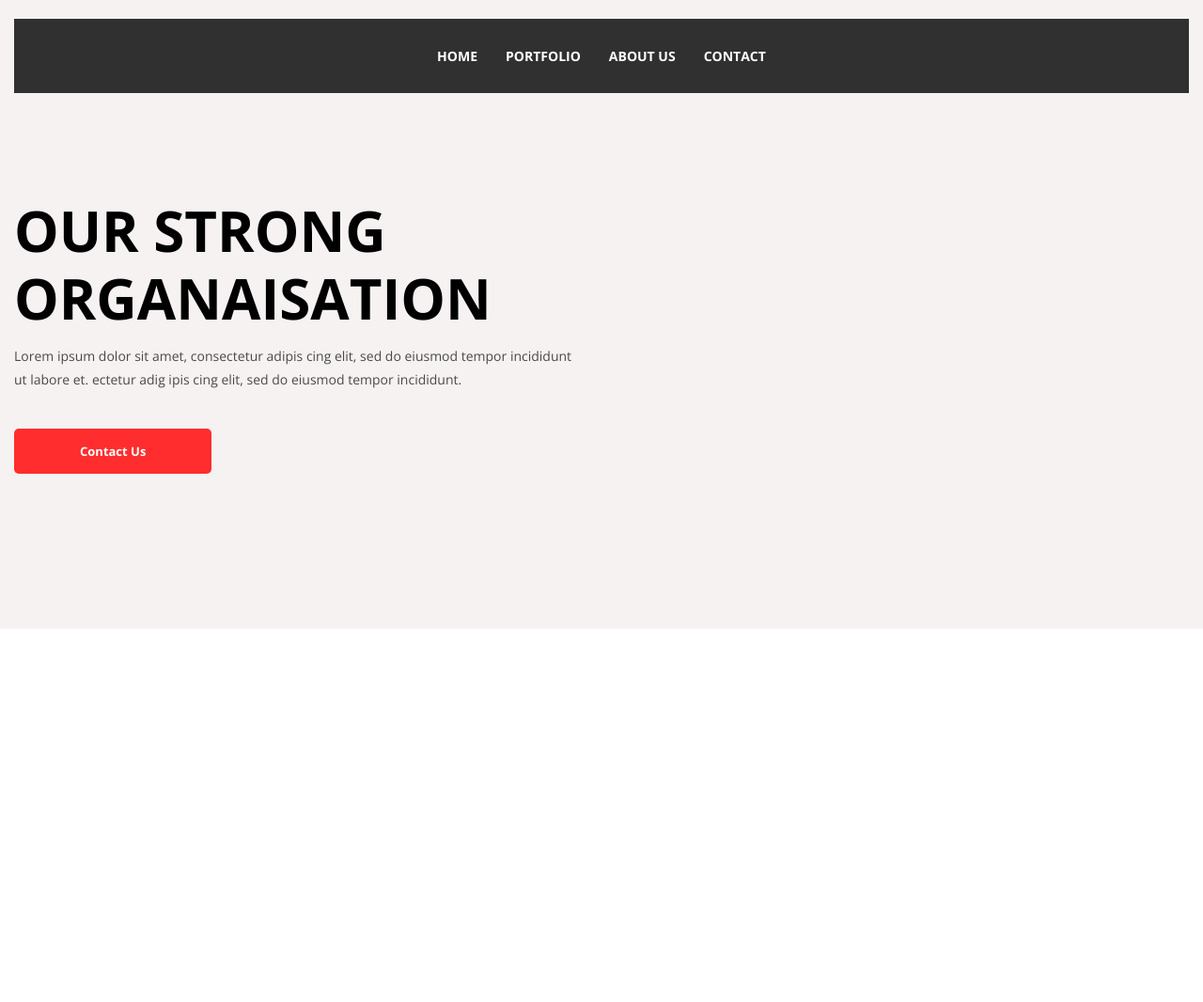
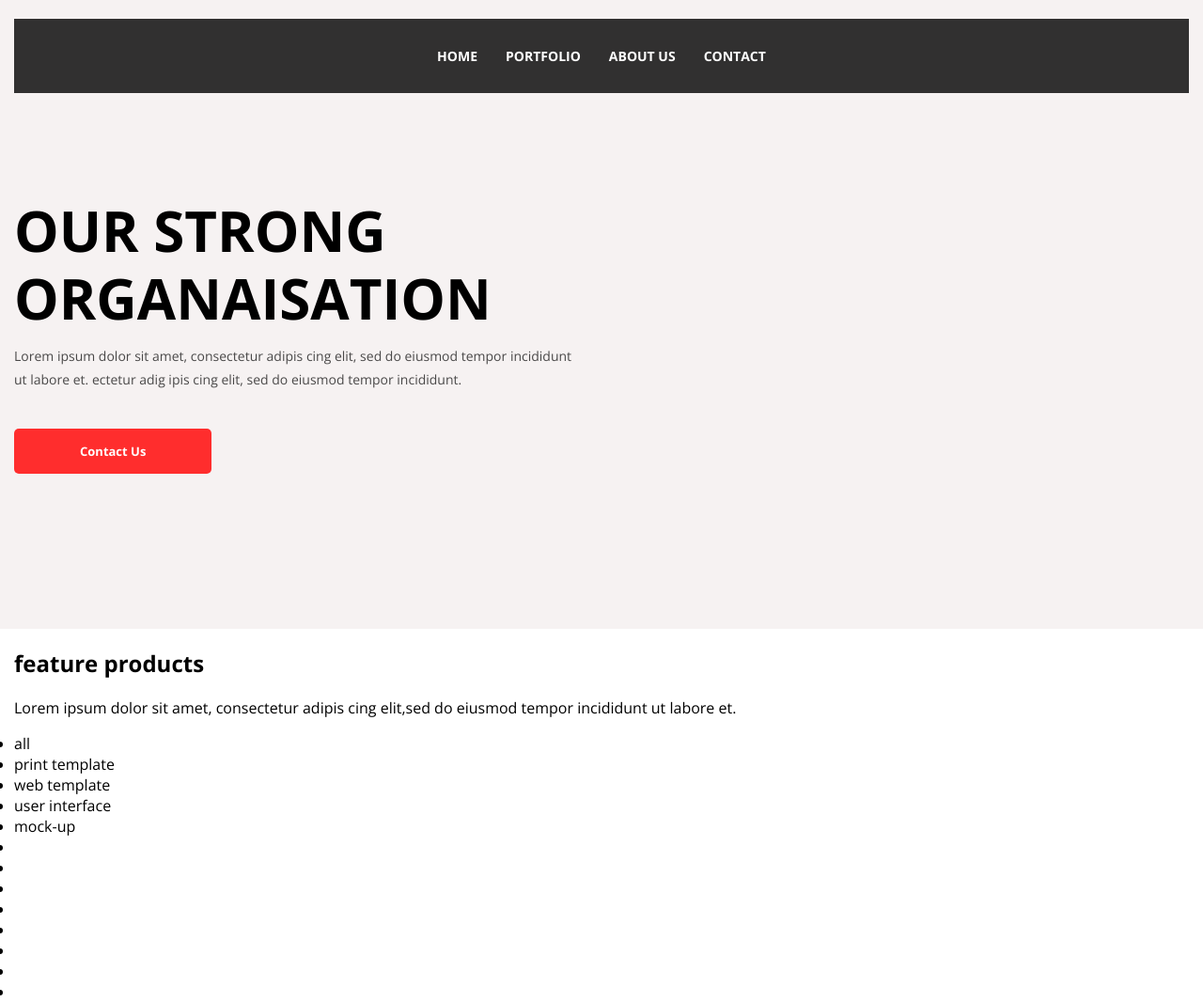
Before and after one commit to gnomi43/Agnecy_landing, a website: page index.html in a window 1280 px wide. Shown: the whole page at 94% size. Before the commit the page ends 800 px from the top, so only its background shows below. Drawn offline with nearby package versions, Linux system fonts and the light colour scheme.

Commit message:
Разметил блок номер 3

```diff
--- a/index.html
+++ b/index.html
@@ -30,6 +30,35 @@
                 <video class="about__right"></video>
             </div>
         </section>
+
+        <section class="feature">
+            <div class="feature__wrapper container">
+                <div class="feature__header">
+                    <h2 class="feature__title">feature products</h2>
+                    <p class="feature__info">Lorem ipsum dolor sit amet, consectetur adipis cing elit,sed do eiusmod tempor incididunt ut labore et.</p>
+                </div>
+                <div class="feature__footer">
+                    <ul class="feature__options">
+                        <li class="feature__options-item feature__options--active">all</li>
+                        <li class="feature__options-item">print template</li>
+                        <li class="feature__options-item">web template</li>
+                        <li class="feature__options-item">user interface</li>
+                        <li class="feature__options-item">mock-up</li>
+                    </ul>
+
+                    <ul class="feature__view">
+                        <li class="feature__view-item"></li>
+                        <li class="feature__view-item"></li>
+                        <li class="feature__view-item"></li>
+                        <li class="feature__view-item"></li>
+                        <li class="feature__view-item"></li>
+                        <li class="feature__view-item"></li>
+                        <li class="feature__view-item"></li>
+                        <li class="feature__view-item"></li>
+                    </ul>
+                </div>
+            </div>
+        </section>
     </main>
 
     <footer>
```
